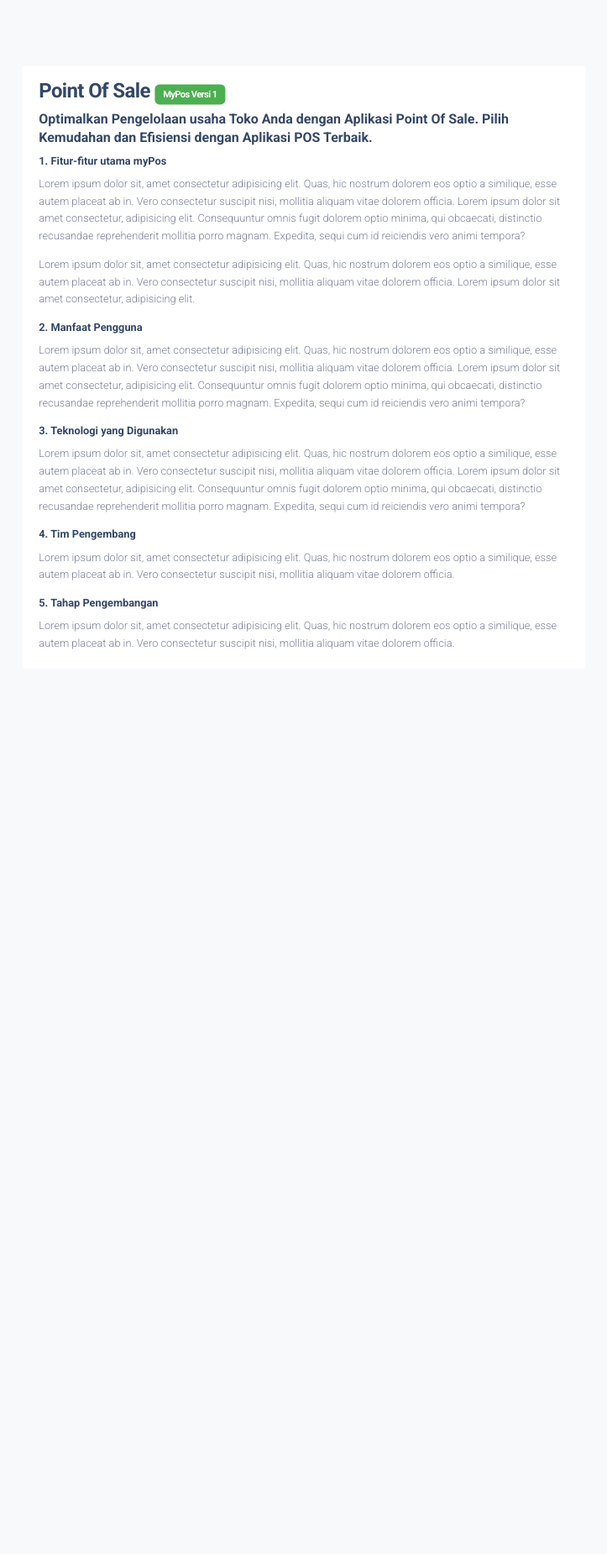
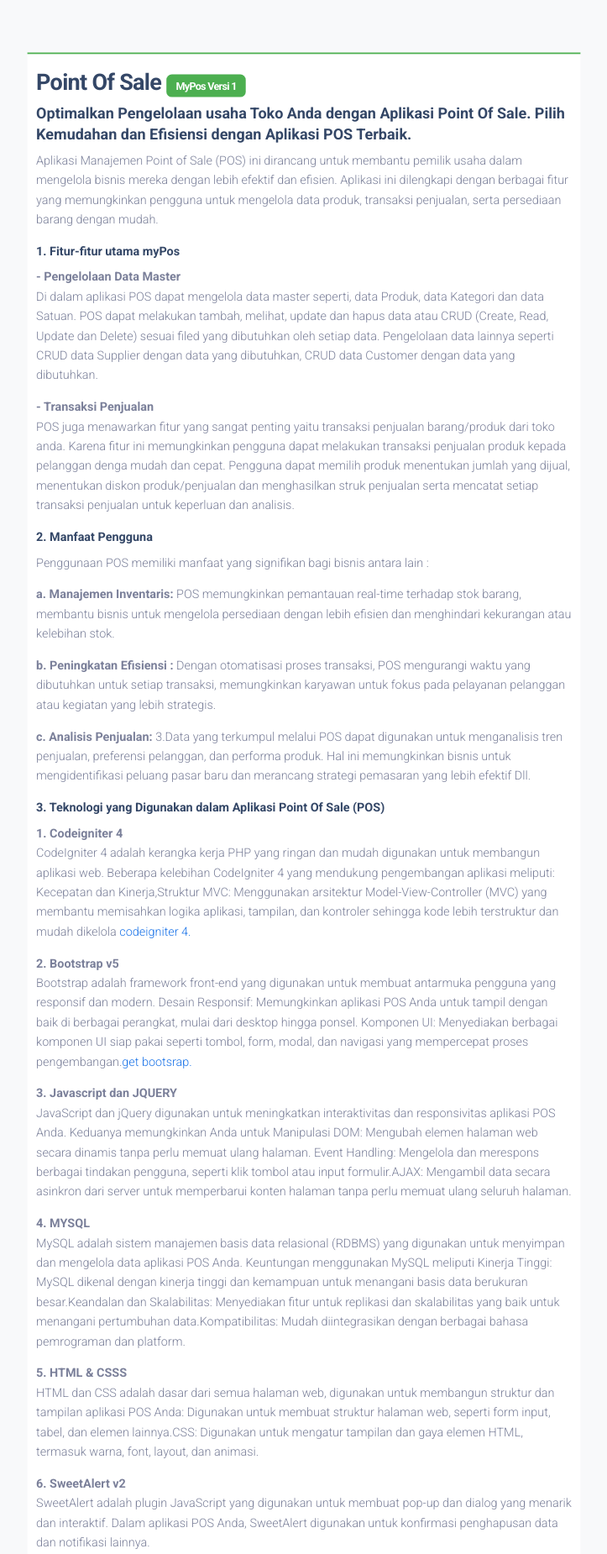
Before and after one commit to banyu142001/backup-web, a CodeIgniter 4 app: the page made by app/Views/front-home/tentang.php in a window 1280 px wide. Shown: the part 70-1920 px from the top of the page at 84% size, without its empty margins (278-1001 px from the left). Before the commit the page ends 843 px from the top, so only its background shows below. Run offline with PHP 8.4 and a stand-in for CodeIgniter, Linux system fonts and the light colour scheme; the template is opened without the code that fills it, so the values that code supplies are empty; some libraries are stand-ins or nearby versions.

Commit message:
Finishing halaman tentang

```diff
--- a/app/Views/front-home/tentang.php
+++ b/app/Views/front-home/tentang.php
@@ -3,25 +3,62 @@
 <?= $this->section('auth-main'); ?>
 
 <main class="main-content">
-    <div class="section min-vh-85 position-relative transform-scale-md-8 px-2">
-        <div class="row g-5 justify-content-center mt-lg-3 mt-5 mx-lg mx-1  ">
-            <div class="col-lg-8 text-lg-start bg-white py-2 mx-3">
+    <div class="section min-vh-85 position-relative transform-scale-md-9 px-2 ">
+        <div class="row justify-content-center mx-1 mt-lg-0 mt-5">
+            <div class="col-lg-7 bg-white text-lg-start py-2 mx-3 mt-lg-0 mt-4 mb-4 border-top border-2 border-success">
                 <section id="1">
                     <h3 class="mb-2 mt-2 animated">Point Of Sale <span class="badge bg-success text-capitalize" style="font-size: 14px;">myPos versi 1</span></h3>
                     <h5>Optimalkan Pengelolaan usaha Toko Anda dengan Aplikasi Point Of Sale. Pilih Kemudahan dan Efisiensi dengan Aplikasi POS Terbaik.</h5>
+                    <p>Aplikasi Manajemen Point of Sale (POS) ini dirancang untuk membantu pemilik usaha dalam mengelola bisnis mereka dengan lebih efektif dan efisien. Aplikasi ini dilengkapi dengan berbagai fitur yang memungkinkan pengguna untuk mengelola data produk, transaksi penjualan, serta persediaan barang dengan mudah.</p>
                     <h6>1. Fitur-fitur utama myPos</h6>
-                    <p>Lorem ipsum dolor sit, amet consectetur adipisicing elit. Quas, hic nostrum dolorem eos optio a similique, esse autem placeat ab in. Vero consectetur suscipit nisi, mollitia aliquam vitae dolorem officia. Lorem ipsum dolor sit amet consectetur, adipisicing elit. Consequuntur omnis fugit dolorem optio minima, qui obcaecati, distinctio recusandae reprehenderit mollitia porro magnam. Expedita, sequi cum id reiciendis vero animi tempora?</p>
-                    <p>Lorem ipsum dolor sit, amet consectetur adipisicing elit. Quas, hic nostrum dolorem eos optio a similique, esse autem placeat ab in. Vero consectetur suscipit nisi, mollitia aliquam vitae dolorem officia. Lorem ipsum dolor sit amet consectetur, adipisicing elit.</p>
+                    <p class="me-1"><b class="d-block"> - Pengelolaan Data Master</b>
+                        Di dalam aplikasi POS dapat mengelola data master seperti, data Produk, data Kategori dan data Satuan. POS dapat melakukan tambah, melihat, update dan hapus data atau CRUD (Create, Read, Update dan Delete) sesuai filed yang dibutuhkan oleh setiap data. Pengelolaan data lainnya seperti CRUD data Supplier dengan data yang dibutuhkan, CRUD data Customer dengan data yang dibutuhkan.
+                    </p>
+                    <p> <b class="d-block"> - Transaksi Penjualan</b>
+                        POS juga menawarkan fitur yang sangat penting yaitu transaksi penjualan barang/produk dari toko anda. Karena fitur ini memungkinkan pengguna dapat melakukan transaksi penjualan produk kepada pelanggan denga mudah dan cepat. Pengguna dapat memilih produk menentukan jumlah yang dijual, menentukan diskon produk/penjualan dan menghasilkan struk penjualan serta mencatat setiap transaksi penjualan untuk keperluan dan analisis.
+                    </p>
                 </section>
 
                 <h6>2. Manfaat Pengguna</h6>
-                <p>Lorem ipsum dolor sit, amet consectetur adipisicing elit. Quas, hic nostrum dolorem eos optio a similique, esse autem placeat ab in. Vero consectetur suscipit nisi, mollitia aliquam vitae dolorem officia. Lorem ipsum dolor sit amet consectetur, adipisicing elit. Consequuntur omnis fugit dolorem optio minima, qui obcaecati, distinctio recusandae reprehenderit mollitia porro magnam. Expedita, sequi cum id reiciendis vero animi tempora?</p>
-                <h6>3. Teknologi yang Digunakan</h6>
-                <p>Lorem ipsum dolor sit, amet consectetur adipisicing elit. Quas, hic nostrum dolorem eos optio a similique, esse autem placeat ab in. Vero consectetur suscipit nisi, mollitia aliquam vitae dolorem officia. Lorem ipsum dolor sit amet consectetur, adipisicing elit. Consequuntur omnis fugit dolorem optio minima, qui obcaecati, distinctio recusandae reprehenderit mollitia porro magnam. Expedita, sequi cum id reiciendis vero animi tempora?</p>
-                <h6>4. Tim Pengembang</h6>
-                <p>Lorem ipsum dolor sit, amet consectetur adipisicing elit. Quas, hic nostrum dolorem eos optio a similique, esse autem placeat ab in. Vero consectetur suscipit nisi, mollitia aliquam vitae dolorem officia.</p>
-                <h6>5. Tahap Pengembangan</h6>
-                <p>Lorem ipsum dolor sit, amet consectetur adipisicing elit. Quas, hic nostrum dolorem eos optio a similique, esse autem placeat ab in. Vero consectetur suscipit nisi, mollitia aliquam vitae dolorem officia.</p>
+                <p>Penggunaan POS memiliki manfaat yang signifikan bagi bisnis antara lain : </p>
+                <p><b> a. Manajemen Inventaris:</b> POS memungkinkan pemantauan real-time terhadap stok barang, membantu bisnis untuk mengelola persediaan dengan lebih efisien dan menghindari kekurangan atau kelebihan stok.</p>
+
+                <p><b> b. Peningkatan Efisiensi :</b> Dengan otomatisasi proses transaksi, POS mengurangi waktu yang dibutuhkan untuk setiap transaksi, memungkinkan karyawan untuk fokus pada pelayanan pelanggan atau kegiatan yang lebih strategis.</p>
+
+                <p><b> c. Analisis Penjualan: </b>3.Data yang terkumpul melalui POS dapat digunakan untuk menganalisis tren penjualan, preferensi pelanggan, dan performa produk. Hal ini memungkinkan bisnis untuk mengidentifikasi peluang pasar baru dan merancang strategi pemasaran yang lebih efektif Dll.</p>
+
+                <h6>3. Teknologi yang Digunakan dalam Aplikasi Point Of Sale (POS)</h6>
+                <p><b class="d-block"> 1. Codeigniter 4 </b>CodeIgniter 4 adalah kerangka kerja PHP yang ringan dan mudah digunakan untuk membangun aplikasi web. Beberapa kelebihan CodeIgniter 4 yang mendukung pengembangan aplikasi meliputi: Kecepatan dan Kinerja,Struktur MVC: Menggunakan arsitektur Model-View-Controller (MVC) yang membantu memisahkan logika aplikasi, tampilan, dan kontroler sehingga kode lebih terstruktur dan mudah dikelola <a href="https://www.codeigniter.com/" target="_blank" class="text-info">codeigniter 4. </a></p>
+
+                <p><b class="d-block"> 2. Bootstrap v5 </b>Bootstrap adalah framework front-end yang digunakan untuk membuat antarmuka pengguna yang responsif dan modern. Desain Responsif: Memungkinkan aplikasi POS Anda untuk tampil dengan baik di berbagai perangkat, mulai dari desktop hingga ponsel. Komponen UI: Menyediakan berbagai komponen UI siap pakai seperti tombol, form, modal, dan navigasi yang mempercepat proses pengembangan.<a href="https://getbootstrap.com/" target="_blank" class="text-info">get bootsrap. </a></p>
+
+                <p><b class="d-block"> 3. Javascript dan JQUERY </b>JavaScript dan jQuery digunakan untuk meningkatkan interaktivitas dan responsivitas aplikasi POS Anda. Keduanya memungkinkan Anda untuk Manipulasi DOM: Mengubah elemen halaman web secara dinamis tanpa perlu memuat ulang halaman. Event Handling: Mengelola dan merespons berbagai tindakan pengguna, seperti klik tombol atau input formulir.AJAX: Mengambil data secara asinkron dari server untuk memperbarui konten halaman tanpa perlu memuat ulang seluruh halaman.</p>
+
+                <p><b class="d-block"> 4. MYSQL </b>MySQL adalah sistem manajemen basis data relasional (RDBMS) yang digunakan untuk menyimpan dan mengelola data aplikasi POS Anda. Keuntungan menggunakan MySQL meliputi Kinerja Tinggi: MySQL dikenal dengan kinerja tinggi dan kemampuan untuk menangani basis data berukuran besar.Keandalan dan Skalabilitas: Menyediakan fitur untuk replikasi dan skalabilitas yang baik untuk menangani pertumbuhan data.Kompatibilitas: Mudah diintegrasikan dengan berbagai bahasa pemrograman dan platform.</p>
+
+                <p><b class="d-block"> 5. HTML & CSSS </b>HTML dan CSS adalah dasar dari semua halaman web, digunakan untuk membangun struktur dan tampilan aplikasi POS Anda: Digunakan untuk membuat struktur halaman web, seperti form input, tabel, dan elemen lainnya.CSS: Digunakan untuk mengatur tampilan dan gaya elemen HTML, termasuk warna, font, layout, dan animasi. </p>
+
+                <p><b class="d-block"> 6. SweetAlert v2 </b>SweetAlert adalah plugin JavaScript yang digunakan untuk membuat pop-up dan dialog yang menarik dan interaktif. Dalam aplikasi POS Anda, SweetAlert digunakan untuk konfirmasi penghapusan data dan notifikasi lainnya. </p>
+
+
+                <h6 class="text-lg-start text-center">Pengembang Aplikasi POS - (myPOS)</h6>
+                <div class="card rounded-0 border-0 border-top border-2 border-success p-2 my-2">
+                    <div class="row mb-2">
+                        <div class="col-lg-4 text-lg-center text-center">
+                            <img src="/assets/img/bayu.jpg" alt="bayu" class="rounded" width="100">
+                            <h5 class="m-0 mt-1">BAYU GIRIUM</h5>
+                            <small class="d-block">Sistem Informasi 2020</small>
+                        </div>
+                        <div class="col-lg-4">
+                            <p class="m-0">INSTITUT TEKNOLOGI DAN BISNIS STIKOM AMBON</p>
+                            <small>Alamat: Jl. A. Y. Patty, Kel Honipopu, Kec. Sirimau, Kota Ambon, Maluku</small>
+                        </div>
+                    </div>
+                </div>
+
+                <p>Hallo, nama saya BAYU GURIUM saya adalah mahasiswa tingkat akhir pada ITB-Stikom Ambon dengan program Study (S1 - Sistem Informasi) 2020. sedikit cerita, setelah saya mulai berkuliah di ITB Stikom Ambon pada semester awal kami belajar tentang pemrograman, saya mulai tertarik untuk mempelajarinya lebih khususnya <b>Web Developer</b> mulai dari mempelajari HTML, CSS, JS dan PHP hingga pada Framework PHP yaitu Codeigniter 4 dan Laravel.</p>
+                <p>Sistem Informasi Point Of Sale atau aplikasi POS ini adalah projek akhir saya yang dirancang dan kembangkan sebagai syarat ujian akhir pada perguruan tinggi <a href="" class="text-info">ITB STIKOM AMBON</a>. Aplikasi ini saya kembangkan dengan salah satu framewok dari PHP yaitu Codeigniter lebih spesifiknya Codeigniter versi 4 dan library-library pihak ketiga sebagai pendukung. Alasan kenapa saya menggunakan framework codeigniter sebagai tools utama dalam pengembangan aplikasi ini karena CodeIgniter adalah kerangka kerja PHP yang ringan dan mudah digunakan untuk membangun aplikasi web dan juga menggunakan petern MVC (Model, View, Controller) yang membuat pengembang lebih mudah untuk mengelolan Route dari aplikasi.</p>
+                <small class="text-muted"><i> Aplikasi ini akan terus dikembangkan karena masih banyak fitur-fitur lainnya yang ingin ditambahkan pada aplikasi POS ini.</i></small>
 
             </div>
         </div>
--- a/app/Views/layout/footer.php
+++ b/app/Views/layout/footer.php
@@ -194,10 +194,9 @@
             confirmButtonText: '<i class="fa-solid fa-right-from-bracket mx-1"></i> Keluar',
             width: '450px',
             customClass: {
-                confirmButton: 'custom-confirm-button', // Kelas untuk tombol konfirmasi
-                cancelButton: 'custom-cancel-button' // Kelas untuk tombol batal
+                confirmButton: 'custom-confirm-button',
+                cancelButton: 'custom-cancel-button'
             }
-            // position: 'center',
         }).then((result) => {
             if (result.isConfirmed) {
 
```
Also changed, not shown: public/assets/img/heero-pos-2.jpeg (deleted), public/assets/img/stikom-ambon.png (added), 1 other file.
